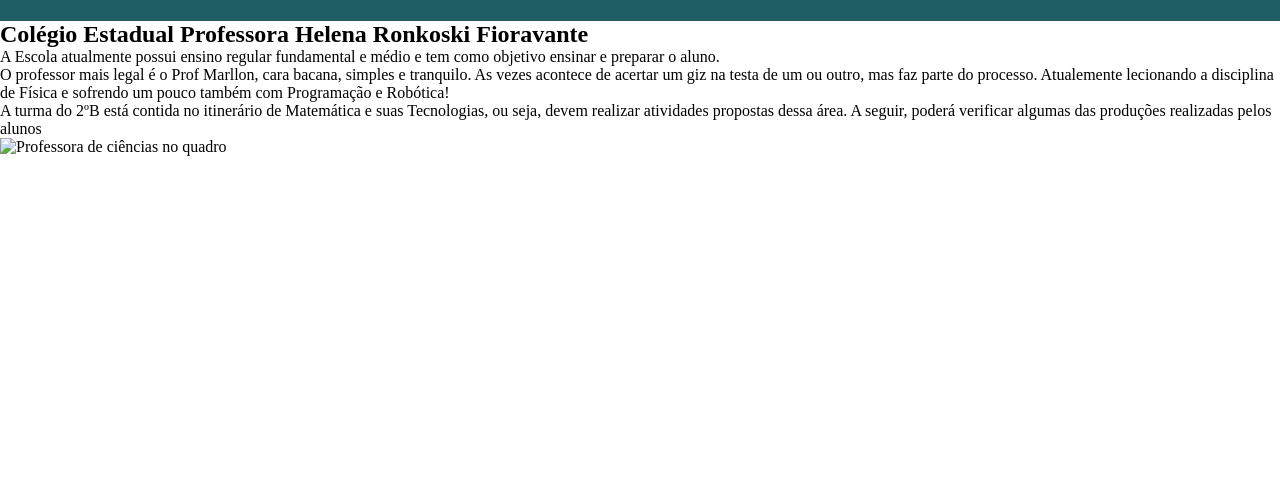
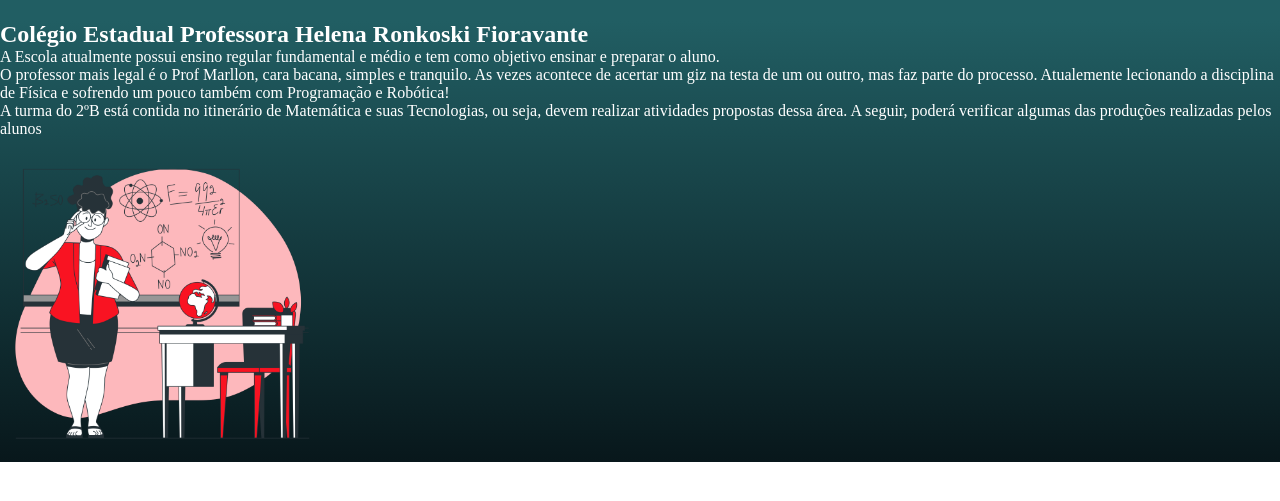
Before and after one commit to Marllonsluzala/SITE-MARLLON, a plain HTML site: page index.html in a window 1280 px wide. Shown: the part 155-656 px from the top of the page. Drawn offline with Linux system fonts and the light colour scheme.

Commit message:
Iniciando Escola 09/03

```diff
--- a/index.html
+++ b/index.html
@@ -21,7 +21,7 @@
         </ul>
     </header>
 
-    <section class=”escola”>
+    <section class="escola">
         <h2 class="escola-titulo">Colégio Estadual Professora Helena Ronkoski Fioravante</h2>
         <p class="escola-texto-um">A Escola atualmente possui ensino regular fundamental e médio
 e tem como objetivo ensinar e preparar o aluno.</p>
@@ -30,11 +30,8 @@
 Atualemente lecionando a disciplina de Física e sofrendo um pouco também com Programação e Robótica!</p>
         <p class="escola-texto-três">A turma do 2ºB está contida no itinerário de Matemática e suas Tecnologias, ou seja, devem realizar atividades propostas dessa área.
 A seguir, poderá verificar algumas das produções realizadas pelos alunos</p>
-                       <img class="escola-imagem" src="professora-ciências.png" alt="Professora de ciências no quadro">
+        <img class="escola-imagem" src="professora-ciencias.png" alt="Professora de ciências no quadro">
+
     </section>
-
-
-
-
 </body>
 </html>
--- a/style.css
+++ b/style.css
@@ -4,7 +4,7 @@
 }
 
 .cabeçalho {
-background-color: rgb(33, 94, 99);
+background-color: #215e63;
 color: #0ef835;
 display: flex;
 justify-content: space-around;
@@ -28,5 +28,6 @@ width: 10%;
 }
 
 .escola{
-    background-image:linear-gradient(#0ef835,#092007);
+background-image:linear-gradient(#215e63,#08171b);
+    color: white;
 }
```
Also changed, not shown: professora-ciencias.png (added). Lines whose indentation alone changed are shown as unchanged.
